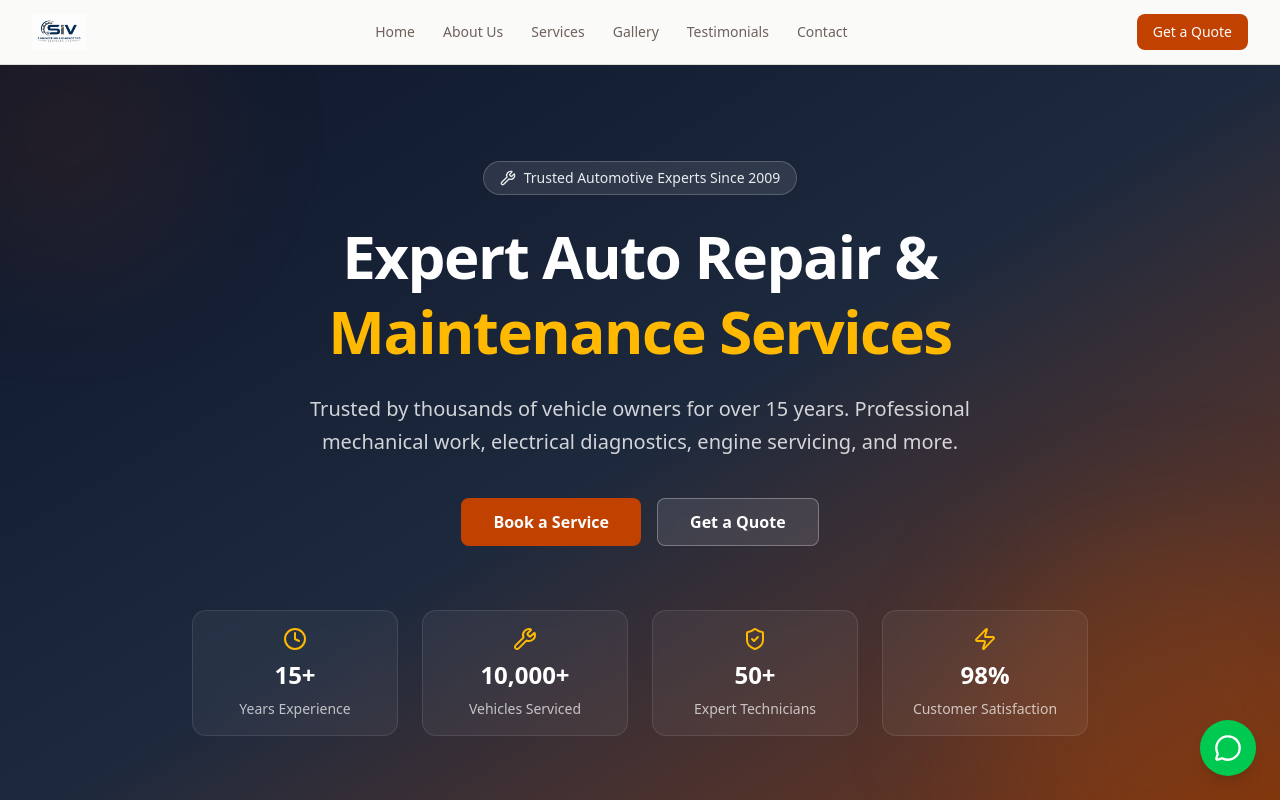
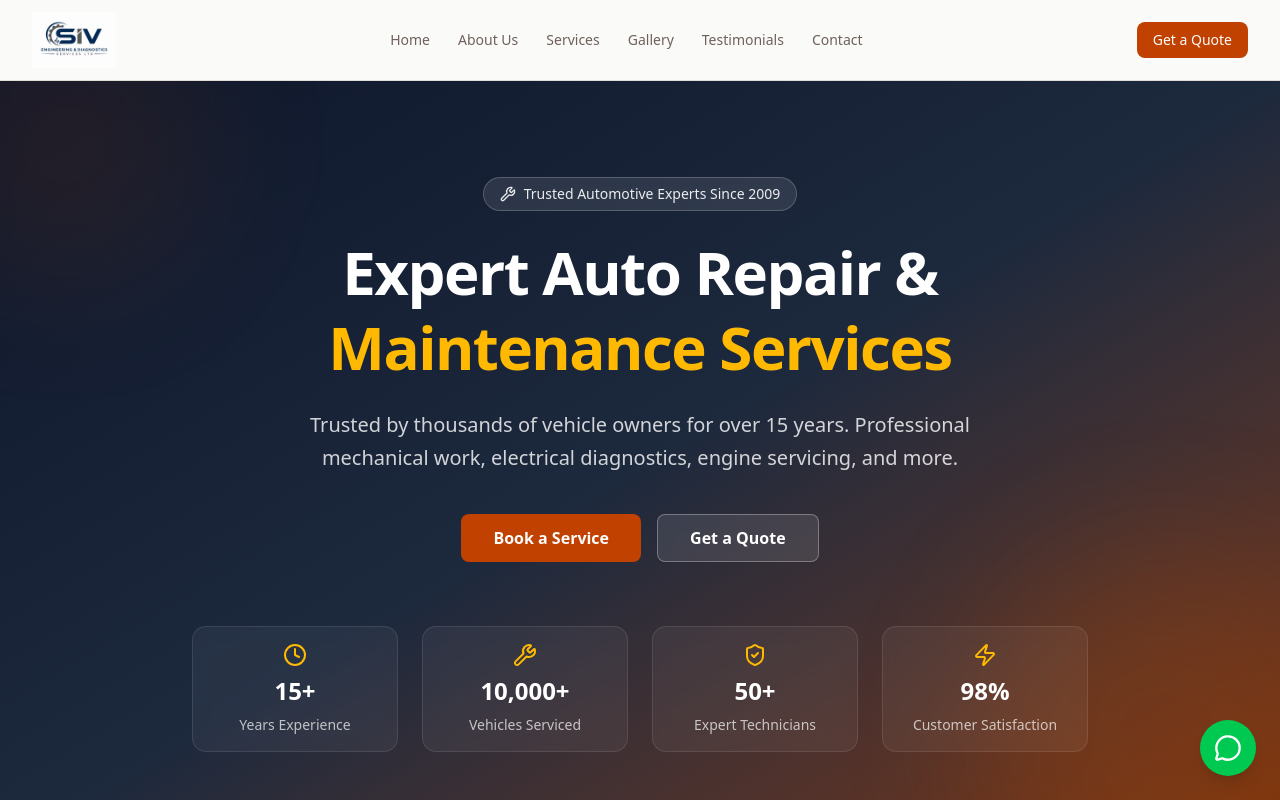
Before and after one commit to lilromeo2290/SIV_Website, a Next.js app: page / in a window 1280 px wide. Shown: the top 800 px of the page. Built offline with nearby package versions, Linux system fonts and the light colour scheme.

Commit message:
84875c49-4153-4717-a98e-423c215f6927

```diff
--- a/src/components/website/Footer.tsx
+++ b/src/components/website/Footer.tsx
@@ -43,9 +43,9 @@ export function Footer() {
               <Image
                 src="/logo.png"
                 alt="SIV Engineering & Diagnostics Services LTD"
-                width={140}
-                height={36}
-                className="mb-4 h-9 w-auto object-contain brightness-0 invert"
+                width={200}
+                height={50}
+                className="mb-4 h-12 w-auto object-contain brightness-0 invert"
               />
             </div>
             <p className="mb-6 text-sm leading-relaxed text-slate-400">
--- a/src/components/website/Header.tsx
+++ b/src/components/website/Header.tsx
@@ -35,7 +35,7 @@ export function Header() {
   return (
     <header className="sticky top-0 z-40 w-full border-b bg-background/95 backdrop-blur-md supports-[backdrop-filter]:bg-background/60">
       <div className="mx-auto max-w-7xl px-4 md:px-8">
-        <div className="flex h-16 items-center justify-between">
+        <div className="flex h-20 items-center justify-between">
           {/* Logo */}
           <a
             href="#home"
@@ -48,9 +48,9 @@ export function Header() {
             <Image
               src="/logo.png"
               alt="SIV Engineering & Diagnostics Services LTD"
-              width={140}
-              height={36}
-              className="h-9 w-auto object-contain"
+              width={220}
+              height={56}
+              className="h-14 w-auto object-contain"
               priority
             />
           </a>
@@ -95,9 +95,9 @@ export function Header() {
                     <Image
                       src="/logo.png"
                       alt="SIV Engineering"
-                      width={120}
-                      height={28}
-                      className="h-7 w-auto object-contain"
+                      width={180}
+                      height={44}
+                      className="h-10 w-auto object-contain"
                     />
                   </SheetTitle>
                 </SheetHeader>
```
